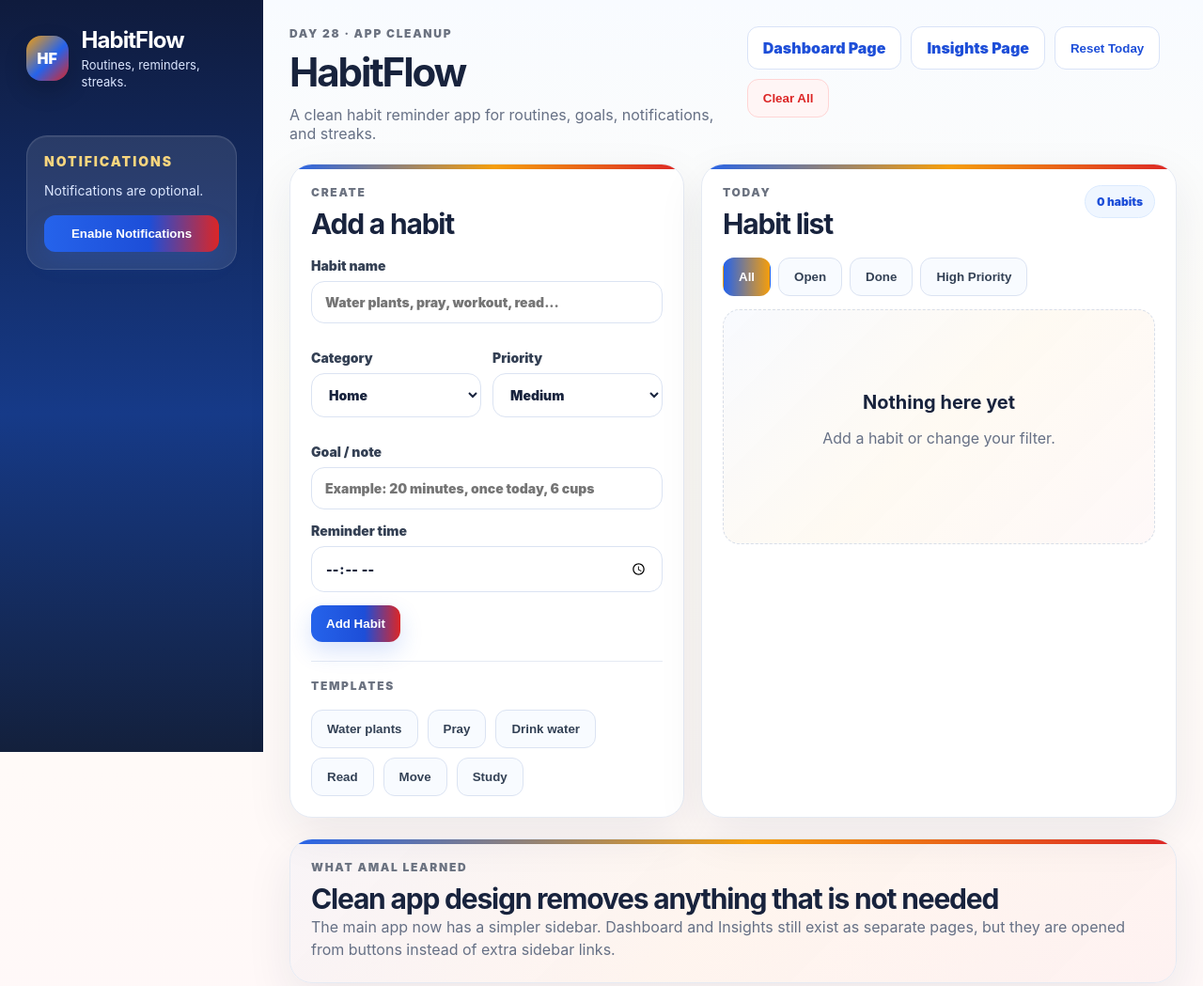
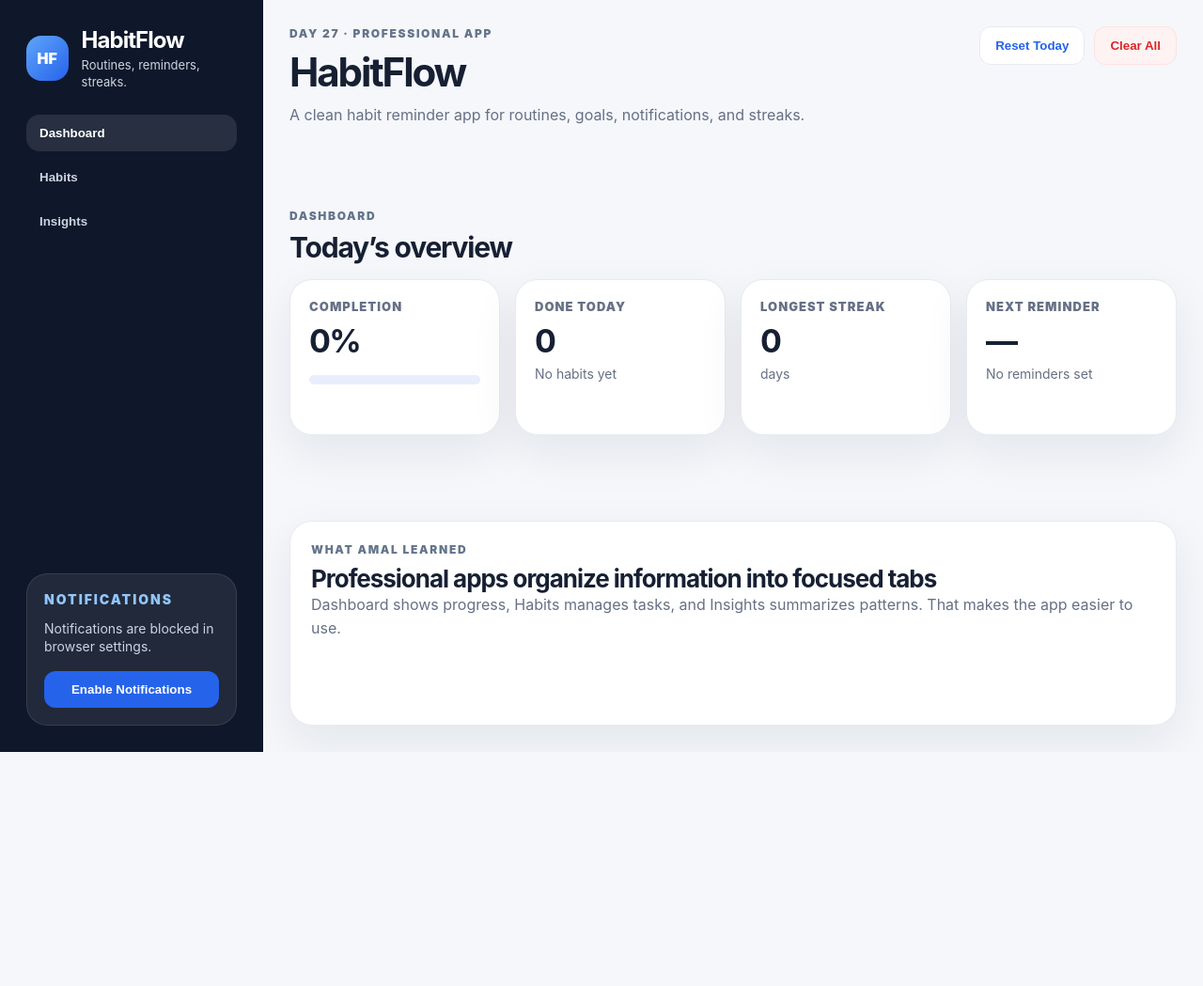
Before and after one commit to usmanaminch/amal-ai-lab, a website: page projects/habitflow-app/index.html in a window 1280 px wide. Shown: the top 1049 px of the page at 94% size. After the commit the page ends 800 px from the top, so only its background shows below. Drawn offline with Linux system fonts and the light colour scheme.

Commit message:
Restore exact HabitFlow focused tabs version

```diff
--- a/projects/habitflow-app/index.html
+++ b/projects/habitflow-app/index.html
@@ -8,7 +8,7 @@
 </head>
 <body>
 <main class="shell">
-  <aside class="sidebar clean-sidebar">
+  <aside class="sidebar">
     <div class="brand">
       <div class="brand-mark">HF</div>
       <div>
@@ -16,6 +16,12 @@
         <p>Routines, reminders, streaks.</p>
       </div>
     </div>
+
+    <nav class="nav">
+      <button class="tab-button active" data-tab="dashboard">Dashboard</button>
+      <button class="tab-button" data-tab="habits">Habits</button>
+      <button class="tab-button" data-tab="insights">Insights</button>
+    </nav>
 
     <div class="sidebar-card">
       <p class="label">Notifications</p>
@@ -27,17 +33,54 @@
   <section class="content">
     <section class="topbar">
       <div>
-        <p class="eyebrow">Day 28 · App Cleanup</p>
+        <p class="eyebrow">Day 27 · Professional App</p>
         <h2>HabitFlow</h2>
         <p class="subtitle">A clean habit reminder app for routines, goals, notifications, and streaks.</p>
       </div>
       <div class="top-actions">
-        <a class="button-link secondary-button" href="../habitflow-dashboard/index.html" target="_blank">Dashboard Page</a>
-        <a class="button-link secondary-button" href="../habitflow-insights/index.html" target="_blank">Insights Page</a>
         <button id="reset-today" class="secondary-button">Reset Today</button>
         <button id="clear-all" class="danger-button">Clear All</button>
       </div>
     </section>
+
+    <section id="tab-dashboard" class="tab-panel active">
+      <div class="section-title">
+        <p class="label">Dashboard</p>
+        <h3>Today’s overview</h3>
+      </div>
+
+      <section class="metrics">
+        <article class="metric-card">
+          <p>Completion</p>
+          <strong id="completion-rate">0%</strong>
+          <div class="progress"><div id="progress-fill"></div></div>
+        </article>
+
+        <article class="metric-card">
+          <p>Done Today</p>
+          <strong id="done-count">0</strong>
+          <span id="done-subtitle">No habits yet</span>
+        </article>
+
+        <article class="metric-card">
+          <p>Longest Streak</p>
+          <strong id="longest-streak">0</strong>
+          <span>days</span>
+        </article>
+
+        <article class="metric-card">
+          <p>Next Reminder</p>
+          <strong id="next-reminder">—</strong>
+          <span id="next-reminder-name">No reminders set</span>
+        </article>
+      </section>
+    </section>
+
+    <section id="tab-habits" class="tab-panel">
+      <div class="section-title">
+        <p class="label">Habits</p>
+        <h3>Add and manage habits</h3>
+      </div>
 
       <section class="main-grid">
         <article class="panel form-panel">
@@ -48,12 +91,14 @@
             </div>
           </div>
 
-        <label>Habit name
+          <label>
+            Habit name
             <input id="habit-name" placeholder="Water plants, pray, workout, read...">
           </label>
 
           <div class="form-row">
-          <label>Category
+            <label>
+              Category
               <select id="habit-category">
                 <option>Home</option>
                 <option>Health</option>
@@ -67,7 +112,8 @@
               </select>
             </label>
 
-          <label>Priority
+            <label>
+              Priority
               <select id="habit-priority">
                 <option>Medium</option>
                 <option>High</option>
@@ -76,11 +122,13 @@
             </label>
           </div>
 
-        <label>Goal / note
+          <label>
+            Goal / note
             <input id="habit-goal" placeholder="Example: 20 minutes, once today, 6 cups">
           </label>
 
-        <label>Reminder time
+          <label>
+            Reminder time
             <input id="reminder-time" type="time">
           </label>
 
@@ -116,16 +164,42 @@
           <div id="habit-list" class="habit-list"></div>
         </article>
       </section>
+    </section>
+
+    <section id="tab-insights" class="tab-panel">
+      <div class="section-title">
+        <p class="label">Insights</p>
+        <h3>Routine summary</h3>
+      </div>
+
+      <section class="panel insight-panel">
+        <div class="insight-grid">
+          <article>
+            <span>Best Category</span>
+            <strong id="best-category">—</strong>
+          </article>
+          <article>
+            <span>Open Tasks</span>
+            <strong id="open-count">0</strong>
+          </article>
+          <article>
+            <span>Trainer Note</span>
+            <strong id="trainer-note">Add a habit to begin.</strong>
+          </article>
+        </div>
+      </section>
+    </section>
 
     <section class="lesson">
       <p class="label">What Amal learned</p>
-      <h3>Clean app design removes anything that is not needed</h3>
-      <p>The main app now has a simpler sidebar. Dashboard and Insights still exist as separate pages, but they are opened from buttons instead of extra sidebar links.</p>
+      <h3>Professional apps organize information into focused tabs</h3>
+      <p>
+        Dashboard shows progress, Habits manages tasks, and Insights summarizes patterns. That makes the app easier to use.
+      </p>
     </section>
   </section>
 </main>
 
-<script src="storage.js"></script>
 <script src="script.js"></script>
 </body>
 </html>
--- a/projects/habitflow-app/style.css
+++ b/projects/habitflow-app/style.css
@@ -1,92 +1,91 @@
 *{box-sizing:border-box}
 :root{
-  --bg:#f7f8fc;
+  --bg:#f5f7fb;
   --panel:#ffffff;
-  --ink:#18233d;
+  --ink:#172033;
   --muted:#667085;
-  --line:#e5eaf3;
-
+  --line:#e7eaf0;
   --blue:#2563eb;
-  --blue-dark:#1d4ed8;
-  --blue-soft:#dbeafe;
-
-  --red:#dc2626;
-  --red-soft:#fee2e2;
-
-  --yellow:#f59e0b;
-  --yellow-soft:#fef3c7;
-
+  --blue-dark:#1e40af;
   --green:#16a34a;
   --amber:#d97706;
-
-  --shadow:0 18px 50px rgba(23,35,61,.08);
-  --accent-gradient:linear-gradient(90deg,#2563eb 0%, #f59e0b 52%, #dc2626 100%);
-  --soft-gradient:linear-gradient(135deg,rgba(37,99,235,.08),rgba(245,158,11,.10),rgba(220,38,38,.08));
+  --red:#dc2626;
+  --shadow:0 18px 50px rgba(15,23,42,.08);
 }
-body{margin:0;background:linear-gradient(180deg,#f8fbff 0%, #fffdf8 40%, #fff8f8 100%);color:var(--ink);font-family:Inter,ui-sans-serif,system-ui,-apple-system,BlinkMacSystemFont,"Segoe UI",Arial,sans-serif}
+body{margin:0;background:var(--bg);color:var(--ink);font-family:Inter,ui-sans-serif,system-ui,-apple-system,BlinkMacSystemFont,"Segoe UI",Arial,sans-serif}
 .shell{display:grid;grid-template-columns:280px 1fr;min-height:100vh}
-.sidebar{position:sticky;top:0;height:100vh;background:linear-gradient(180deg,#0f1b3d 0%, #163a88 55%, #13203c 100%);color:white;padding:28px;display:flex;flex-direction:column;gap:26px}
-.clean-sidebar{justify-content:flex-start}
+.sidebar{position:sticky;top:0;height:100vh;background:#0f172a;color:white;padding:28px;display:flex;flex-direction:column;gap:26px}
 .brand{display:flex;gap:14px;align-items:center}
-.brand-mark{width:48px;height:48px;border-radius:16px;background:linear-gradient(135deg,#f59e0b 0%, #2563eb 55%, #dc2626 100%);display:grid;place-items:center;font-weight:900;box-shadow:0 10px 24px rgba(0,0,0,.18)}
+.brand-mark{width:48px;height:48px;border-radius:16px;background:linear-gradient(135deg,#60a5fa,#2563eb);display:grid;place-items:center;font-weight:900}
 .brand h1{margin:0;font-size:24px;letter-spacing:-.04em}
-.brand p{margin:4px 0 0;color:#dbe6ff;font-size:13px;line-height:1.35}
-.sidebar-card{margin-top:22px;background:rgba(255,255,255,.10);border:1px solid rgba(255,255,255,.12);border-radius:22px;padding:18px;box-shadow:inset 0 1px 0 rgba(255,255,255,.08)}
-.sidebar-card p{margin:0 0 12px;color:#dbe6ff;font-size:14px;line-height:1.35}
-.label,.eyebrow{margin:0 0 8px;color:#6b7280;text-transform:uppercase;letter-spacing:.14em;font-size:12px;font-weight:900}
-.sidebar .label{color:#f8d67e}
+.brand p{margin:4px 0 0;color:#cbd5e1;font-size:13px;line-height:1.35}
+.nav{display:grid;gap:8px}
+.tab-button{width:100%;text-align:left;background:transparent;color:#cbd5e1;border:0;padding:12px 14px;border-radius:14px;font-weight:900;cursor:pointer}
+.tab-button.active,.tab-button:hover{background:rgba(255,255,255,.1);color:white}
+.sidebar-card{margin-top:auto;background:rgba(255,255,255,.08);border:1px solid rgba(255,255,255,.1);border-radius:22px;padding:18px}
+.sidebar-card p{margin:0 0 12px;color:#cbd5e1;font-size:14px;line-height:1.35}
+.label,.eyebrow{margin:0 0 8px;color:#64748b;text-transform:uppercase;letter-spacing:.14em;font-size:12px;font-weight:900}
+.sidebar .label{color:#93c5fd}
 .content{padding:28px;display:grid;gap:22px}
 .topbar{display:flex;justify-content:space-between;gap:20px;align-items:flex-start}
-.topbar h2{margin:0;font-size:42px;letter-spacing:-.05em;color:#18233d}
+.topbar h2{margin:0;font-size:42px;letter-spacing:-.05em}
 .subtitle{margin:10px 0 0;color:var(--muted);font-size:16px}
 .top-actions{display:flex;gap:10px;flex-wrap:wrap}
-button,.button-link{border:0;border-radius:12px;padding:12px 16px;font-weight:900;cursor:pointer;text-decoration:none;display:inline-block;transition:.18s ease}
-.primary-button,.small-button{background:linear-gradient(90deg,#2563eb 0%, #1d4ed8 60%, #dc2626 100%);color:white;box-shadow:0 10px 24px rgba(37,99,235,.18)}
-.primary-button:hover,.small-button:hover{transform:translateY(-1px);filter:saturate(1.05)}
-.secondary-button{background:white;color:var(--blue-dark);border:1px solid #d9e3f7}
-.secondary-button:hover{background:#f9fbff;border-color:#bfd3fb}
-.danger-button{background:#fff5f5;color:var(--red);border:1px solid #ffd5d5}
+button{border:0;border-radius:12px;padding:12px 16px;font-weight:900;cursor:pointer}
+.primary-button,.small-button{background:var(--blue);color:white}
+.primary-button:hover,.small-button:hover{background:var(--blue-dark)}
+.secondary-button{background:white;color:var(--blue);border:1px solid var(--line)}
+.danger-button{background:#fef2f2;color:var(--red);border:1px solid #fee2e2}
 .small-button{width:100%;margin-top:4px}
-.panel,.lesson{background:var(--panel);border:1px solid var(--line);border-radius:24px;box-shadow:var(--shadow);position:relative;overflow:hidden}
-.panel::before,.lesson::before{
-  content:"";
-  position:absolute;left:0;top:0;right:0;height:5px;
-  background:var(--accent-gradient);
-}
+.tab-panel{display:none}
+.tab-panel.active{display:block}
+.section-title{margin-bottom:16px}
+.section-title h3{margin:0;font-size:30px;letter-spacing:-.04em}
+.metrics{display:grid;grid-template-columns:repeat(4,1fr);gap:16px}
+.metric-card,.panel,.lesson{background:var(--panel);border:1px solid var(--line);border-radius:24px;box-shadow:var(--shadow)}
+.metric-card{padding:20px;min-height:166px}
+.metric-card p{margin:0 0 8px;color:var(--muted);font-size:13px;font-weight:900;text-transform:uppercase;letter-spacing:.08em}
+.metric-card strong{display:block;font-size:34px;letter-spacing:-.05em}
+.metric-card span{display:block;margin-top:6px;color:var(--muted);font-size:14px}
+.progress{height:10px;background:#e8eefc;border-radius:999px;overflow:hidden;margin-top:16px}
+#progress-fill{height:100%;width:0;background:linear-gradient(90deg,#2563eb,#16a34a);border-radius:999px;transition:width .25s ease}
 .main-grid{display:grid;grid-template-columns:420px 1fr;gap:18px}
 .panel{padding:22px}
 .panel-header{display:flex;justify-content:space-between;gap:14px;align-items:flex-start;margin-bottom:18px}
-.panel h3,.lesson h3{margin:0;font-size:30px;letter-spacing:-.04em;color:#18233d}
+.panel h3,.lesson h3{margin:0;font-size:26px;letter-spacing:-.04em}
 label{display:grid;gap:8px;margin:14px 0;color:#344054;font-size:14px;font-weight:900}
-input,select{width:100%;border:1px solid #dbe3f2;border-radius:14px;padding:13px 14px;font:inherit;background:white;color:var(--ink)}
-input:focus,select:focus{outline:none;border-color:#7aa2f7;box-shadow:0 0 0 4px rgba(37,99,235,.10)}
+input,select{width:100%;border:1px solid var(--line);border-radius:14px;padding:13px 14px;font:inherit;background:white;color:var(--ink)}
 .form-row{display:grid;grid-template-columns:1fr 1fr;gap:12px}
 .templates{display:flex;flex-wrap:wrap;gap:10px;margin-top:20px;padding-top:18px;border-top:1px solid var(--line)}
 .templates .label{width:100%}
-.template,.filter{background:#f8fbff;color:#334155;border:1px solid #dbe3f2}
-.template:hover,.filter:hover{background:var(--yellow-soft);color:#8a4b00;border-color:#f6d272}
-.pill{background:#eff6ff;color:var(--blue-dark);border:1px solid #dbeafe;border-radius:999px;padding:9px 12px;font-size:12px;font-weight:900}
+.template,.filter{background:#f8fafc;color:#334155;border:1px solid var(--line)}
+.template:hover,.filter:hover{background:#eef4ff;color:var(--blue)}
+.pill{background:#eef4ff;color:var(--blue);border-radius:999px;padding:9px 12px;font-size:12px;font-weight:900}
 .filter-row{display:flex;gap:8px;flex-wrap:wrap;margin-bottom:14px}
-.filter.active{background:linear-gradient(90deg,#2563eb 0%, #f59e0b 100%);color:white;border-color:transparent}
+.filter.active{background:var(--blue);color:white;border-color:var(--blue)}
 .habit-list{display:grid;gap:12px}
-.empty-state{min-height:250px;display:grid;place-items:center;align-content:center;text-align:center;background:linear-gradient(135deg,rgba(37,99,235,.03),rgba(245,158,11,.05),rgba(220,38,38,.03));border:1px dashed #d8dee8;border-radius:18px;color:var(--muted)}
+.empty-state{min-height:250px;display:grid;place-items:center;align-content:center;text-align:center;background:#f8fafc;border:1px dashed #d8dee8;border-radius:18px;color:var(--muted)}
 .empty-state strong{font-size:20px;color:var(--ink)}
 .habit-card{display:grid;grid-template-columns:46px 1fr 40px;gap:14px;align-items:center;padding:16px;border:1px solid var(--line);border-radius:18px;background:#fff}
-.habit-card.done{background:linear-gradient(135deg,#fffef7 0%, #f8fbff 45%, #fff5f5 100%);border-color:#f4d8a0}
-.check{width:42px;height:42px;border-radius:14px;padding:0;border:1px solid #d8dee8;background:#fff;color:var(--blue);font-size:22px}
-.habit-card.done .check{background:linear-gradient(135deg,#2563eb 0%, #f59e0b 55%, #dc2626 100%);color:white;border-color:transparent}
+.habit-card.done{background:#f0fdf4;border-color:#bbf7d0}
+.check{width:42px;height:42px;border-radius:14px;padding:0;border:1px solid #d8dee8;background:#fff;color:var(--green);font-size:22px}
+.habit-card.done .check{background:var(--green);color:white;border-color:var(--green)}
 .habit-title-row{display:flex;justify-content:space-between;gap:14px;align-items:flex-start}
 .habit-title-row h4{margin:0;font-size:17px;letter-spacing:-.02em}
 .habit-title-row p{margin:6px 0 0;color:var(--muted);font-size:14px;line-height:1.35}
 .priority{border-radius:999px;padding:7px 10px;font-size:11px;text-transform:uppercase;font-weight:1000;letter-spacing:.06em}
-.priority.high{background:var(--red-soft);color:var(--red)}
-.priority.medium{background:var(--yellow-soft);color:#a15b00}
-.priority.low{background:var(--blue-soft);color:var(--blue-dark)}
+.priority.high{background:#fef2f2;color:var(--red)}
+.priority.medium{background:#fffbeb;color:var(--amber)}
+.priority.low{background:#f0fdf4;color:var(--green)}
 .habit-meta{display:flex;gap:8px;flex-wrap:wrap;margin-top:12px}
-.habit-meta span{background:#fafcff;border:1px solid #e5ebf5;border-radius:999px;padding:7px 9px;color:#475467;font-size:12px;font-weight:800}
-.delete{width:36px;height:36px;padding:0;border-radius:12px;background:#fafcff;color:#94a3b8;font-size:22px}
-.delete:hover{background:#fff1f2;color:var(--red)}
-.lesson{padding:22px;background:linear-gradient(135deg,rgba(37,99,235,.03),rgba(245,158,11,.04),rgba(220,38,38,.03))}
+.habit-meta span{background:#f8fafc;border:1px solid var(--line);border-radius:999px;padding:7px 9px;color:#475467;font-size:12px;font-weight:800}
+.delete{width:36px;height:36px;padding:0;border-radius:12px;background:#f8fafc;color:#94a3b8;font-size:22px}
+.delete:hover{background:#fef2f2;color:var(--red)}
+.insight-grid{display:grid;grid-template-columns:1fr 1fr 2fr;gap:14px}
+.insight-grid article{background:#f8fafc;border:1px solid var(--line);border-radius:18px;padding:18px;min-height:140px}
+.insight-grid span{display:block;color:var(--muted);font-size:13px;font-weight:900;text-transform:uppercase;letter-spacing:.08em}
+.insight-grid strong{display:block;margin-top:8px;font-size:22px;letter-spacing:-.03em}
+.lesson{padding:22px}
 .lesson p:last-child{margin:0;color:var(--muted);line-height:1.55}
-@media(max-width:1180px){.shell{grid-template-columns:1fr}.sidebar{position:relative;height:auto}.main-grid{grid-template-columns:1fr}}
-@media(max-width:720px){.content{padding:16px}.topbar{display:block}.form-row{grid-template-columns:1fr}.habit-title-row{display:block}.sidebar{padding:20px}.topbar h2{font-size:32px}}
+@media(max-width:1180px){.shell{grid-template-columns:1fr}.sidebar{position:relative;height:auto}.metrics{grid-template-columns:repeat(2,1fr)}.main-grid{grid-template-columns:1fr}}
+@media(max-width:720px){.content{padding:16px}.topbar{display:block}.metrics{grid-template-columns:1fr}.form-row,.insight-grid{grid-template-columns:1fr}.habit-title-row{display:block}.sidebar{padding:20px}.topbar h2{font-size:32px}}
```
Lines whose indentation alone changed are shown as unchanged.
